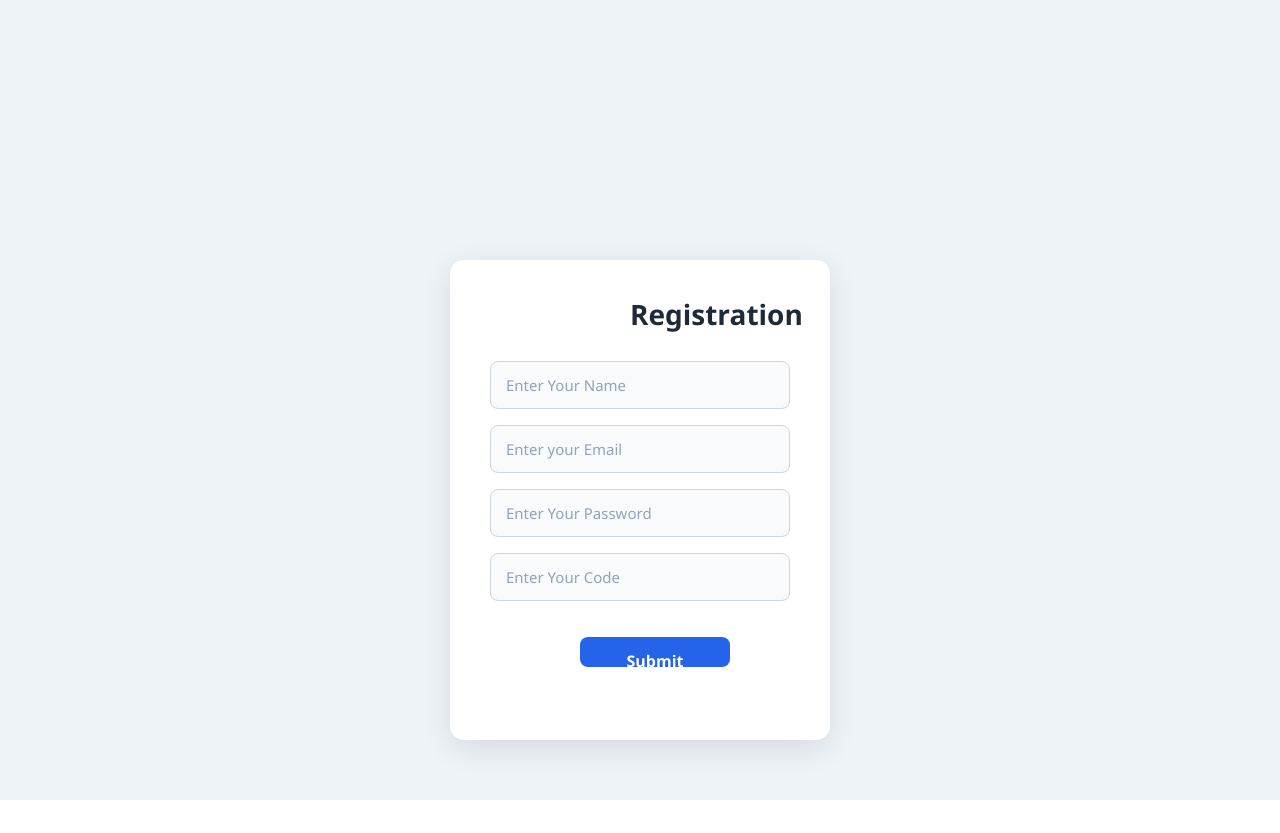
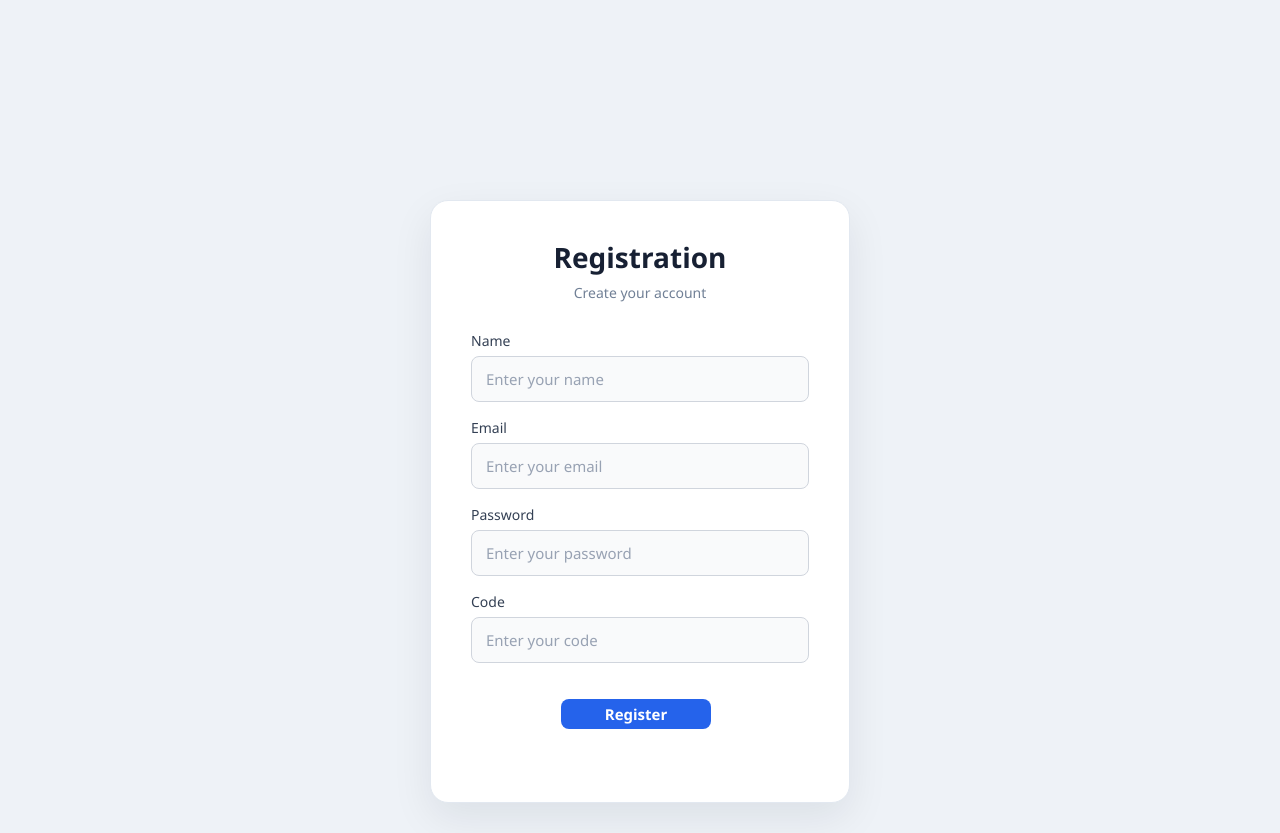
Before and after one commit to gurunagendra7032/Lost_And_Found_Frontend, a React (Vite) app: page / in a window 1280 px wide. Both pictures are taken after a click on the element "Are you new user ?". Before the commit the page ends 800 px from the top, so only its background shows below. Built offline with nearby package versions, Linux system fonts and the light colour scheme.

Commit message:
changed Ui of signup for user

```diff
--- a/src/pages/Login.css
+++ b/src/pages/Login.css
@@ -28,7 +28,7 @@
     margin-left: 90px;
 
 }
-.heading{
+.headinglogin{
     margin-left: 140px;
 }
 .page{
--- a/src/pages/Login.jsx
+++ b/src/pages/Login.jsx
@@ -71,7 +71,7 @@ function Login() {
   return (
     <div className="page">
       <div className="Login">
-        <h2 className="heading">Login</h2>
+        <h2 className="headinglogin">Login</h2>
 
         <input
           type="text"
--- a/src/pages/Signup.css
+++ b/src/pages/Signup.css
@@ -1,115 +1,261 @@
 
-/* Full page */
+html,
+body,
+#root {
+  margin: 0;
+  padding: 0;
+  width: 100%;
+  min-height: 100%;
+}
+
+* {
+  box-sizing: border-box;
+}
+
+body {
+  font-family: Arial, Helvetica, sans-serif;
+}
+
+
+/* =================================
+   PAGE
+================================= */
+
 .page {
+  width: 100%;
   min-height: 100vh;
-  width: 100%;
+
   display: flex;
   justify-content: center;
   align-items: center;
-  background: #eef3f8;
-  font-family: Arial, Helvetica, sans-serif;
+
+  padding: 30px 20px;
+
+  background: #eef2f7;
 }
 
-/* Signup card */
+
+/* =================================
+   SIGNUP CARD
+================================= */
+
 .signup {
-  width: 380px;
-  padding: 35px 40px;
+  width: 420px;
+  max-width: 100%;
+
+  padding: 38px 40px;
+
   background: #ffffff;
-  border-radius: 14px;
-  box-shadow: 0 8px 30px rgba(0, 0, 0, 0.10);
+
+  border: 1px solid #e2e8f0;
+  border-radius: 18px;
+
+  box-shadow: 0 15px 40px rgba(15, 23, 42, 0.08);
 }
 
-/* Heading */
+
+/* =================================
+   HEADER
+================================= */
+
 .heading {
+  width: 100%;
+
+  margin: 0 0 28px;
+
   text-align: center;
-  margin-bottom: 28px;
 }
 
 .heading h3 {
   margin: 0;
+
+  color: #172033;
+
   font-size: 28px;
   font-weight: 600;
-  color: #1f2937;
+
+  line-height: 1.3;
+
+  text-align: center;
 }
 
-/* Input container */
+.heading p {
+  margin: 8px 0 0;
+
+  color: #718096;
+
+  font-size: 14px;
+
+  line-height: 1.4;
+
+  text-align: center;
+}
+
+
+/* =================================
+   FORM
+================================= */
+
 .details {
+  width: 100%;
+
   display: flex;
   flex-direction: column;
+
   gap: 16px;
 }
 
-/* All normal inputs */
+
+/* =================================
+   INPUT GROUP
+================================= */
+
+.input-group {
+  width: 100%;
+
+  display: flex;
+  flex-direction: column;
+
+  gap: 6px;
+}
+
+.input-group label {
+  margin: 0;
+
+  color: #344054;
+
+  font-size: 14px;
+  font-weight: 500;
+}
+
+
+/* =================================
+   INPUT
+================================= */
+
 .input {
   width: 100%;
-  box-sizing: border-box;
-  padding: 13px 15px;
-  border: 1px solid #cbd5e1;
+  height: 46px;
+
+  padding: 0 14px;
+
+  border: 1px solid #d0d5dd;
   border-radius: 8px;
-  background: #f8fafc;
-  color: #1f2937;
+
+  outline: none;
+
+  background: #f9fafb;
+
+  color: #1d2939;
+
   font-size: 15px;
-  outline: none;
-  transition: all 0.2s ease;
+
+  transition: 0.2s ease;
 }
 
-/* Placeholder */
 .input::placeholder {
-  color: #94a3b8;
+  color: #98a2b3;
 }
 
-/* Input when clicked */
+.input:hover {
+  border-color: #98a2b3;
+}
+
 .input:focus {
   background: #ffffff;
-  border-color: #2563eb;
-  box-shadow: 0 0 0 3px rgba(37, 99, 235, 0.12);
+
+  border-color: #3b82f6;
+
+  box-shadow: 0 0 0 3px rgba(59, 130, 246, 0.12);
 }
 
-/* Submit button */
+
+/* =================================
+   SUBMIT
+================================= */
+
 .submit {
   width: 100%;
-  box-sizing: border-box;
-  padding: 13px 15px;
+  height: 46px;
+
+  margin-top: 5px;
+
+  padding: 0;
+
   border: none;
   border-radius: 8px;
+
   background: #2563eb;
+
   color: #ffffff;
-  font-size: 16px;
+
+  font-size: 15px;
   font-weight: 600;
+
   cursor: pointer;
-  transition: background 0.2s ease, transform 0.1s ease;
+
+  transition: 0.2s ease;
 }
 
-/* Submit hover */
 .submit:hover {
   background: #1d4ed8;
 }
 
-/* Submit click */
 .submit:active {
-  transform: scale(0.98);
+  transform: scale(0.99);
 }
 
-/* Return/error message */
+
+/* =================================
+   RETURN MESSAGE
+================================= */
+
 .return {
+  width: 100%;
+
+  margin-top: 15px;
+
   text-align: center;
-  margin-top: 18px;
 }
 
 .return p {
   margin: 0;
+
   color: #dc2626;
+
   font-size: 14px;
+
+  line-height: 20px;
+
+  text-align: center;
 }
 
-/* Mobile */
+
+/* =================================
+   MOBILE
+================================= */
+
 @media (max-width: 500px) {
+
+  .page {
+    padding: 25px 15px;
+  }
+
   .signup {
-    width: calc(100% - 40px);
-    padding: 30px 25px;
+    width: 100%;
+
+    padding: 32px 25px;
+  }
+
+  .heading {
+    margin-bottom: 25px;
   }
 
   .heading h3 {
-    font-size: 24px;
+    font-size: 25px;
+  }
+
+  .details {
+    gap: 15px;
   }
 }
--- a/src/pages/Signup.jsx
+++ b/src/pages/Signup.jsx
@@ -4,17 +4,15 @@ import { useNavigate } from "react-router-dom";
 import "./Signup.css";
 
 function Signup() {
-
-  const [name, setName] = useState();
-  const [email, setEmail] = useState();
-  const [password, setPassword] = useState();
-  const [code, setCode] = useState();
-  const [retur, setRetur] = useState();
+  const [name, setName] = useState("");
+  const [email, setEmail] = useState("");
+  const [password, setPassword] = useState("");
+  const [code, setCode] = useState("");
+  const [retur, setRetur] = useState("");
 
   const navigate = useNavigate();
 
   async function Submit() {
-
     const res = await fetch(
       "https://lostandfound-production-33dc.up.railway.app/signup",
       {
@@ -26,7 +24,7 @@ function Signup() {
           name: name,
           email: email,
           password: password,
-          Code:code,
+          Code: code,
         }),
       }
     );
@@ -34,55 +32,70 @@ function Signup() {
     const message = await res.text();
 
     if (res.ok) {
-      // Registration successful
       navigate("/");
     } else {
-      // Registration failed
       setRetur(message);
     }
   }
 
   return (
-    <>
     <div className="page">
       <div className="signup">
 
         <div className="heading">
           <h3>Registration</h3>
+          <p>Create your account</p>
         </div>
 
         <div className="details">
 
+          <div className="input-group">
+            <label>Name</label>
             <input
               type="text"
-              placeholder="Enter Your Name"
+              placeholder="Enter your name"
               className="input"
+              value={name}
               onChange={(e) => setName(e.target.value)}
             />
+          </div>
 
+          <div className="input-group">
+            <label>Email</label>
             <input
               type="email"
-              placeholder="Enter your Email"
+              placeholder="Enter your email"
               className="input"
+              value={email}
               onChange={(e) => setEmail(e.target.value)}
             />
+          </div>
 
+          <div className="input-group">
+            <label>Password</label>
             <input
               type="password"
-              placeholder="Enter Your Password"
+              placeholder="Enter your password"
               className="input"
+              value={password}
               onChange={(e) => setPassword(e.target.value)}
             />
+          </div>
 
+          <div className="input-group">
+            <label>Code</label>
             <input
               type="text"
-              placeholder="Enter Your Code"
+              placeholder="Enter your code"
               className="input"
+              value={code}
               onChange={(e) => setCode(e.target.value)}
             />
+          </div>
 
           <input
             type="submit"
+            value="Register"
             className="submit"
             onClick={Submit}
           />
@@ -95,7 +108,6 @@ function Signup() {
 
       </div>
     </div>
-    </>
   );
 }
 
```
Lines whose indentation alone changed are shown as unchanged.
